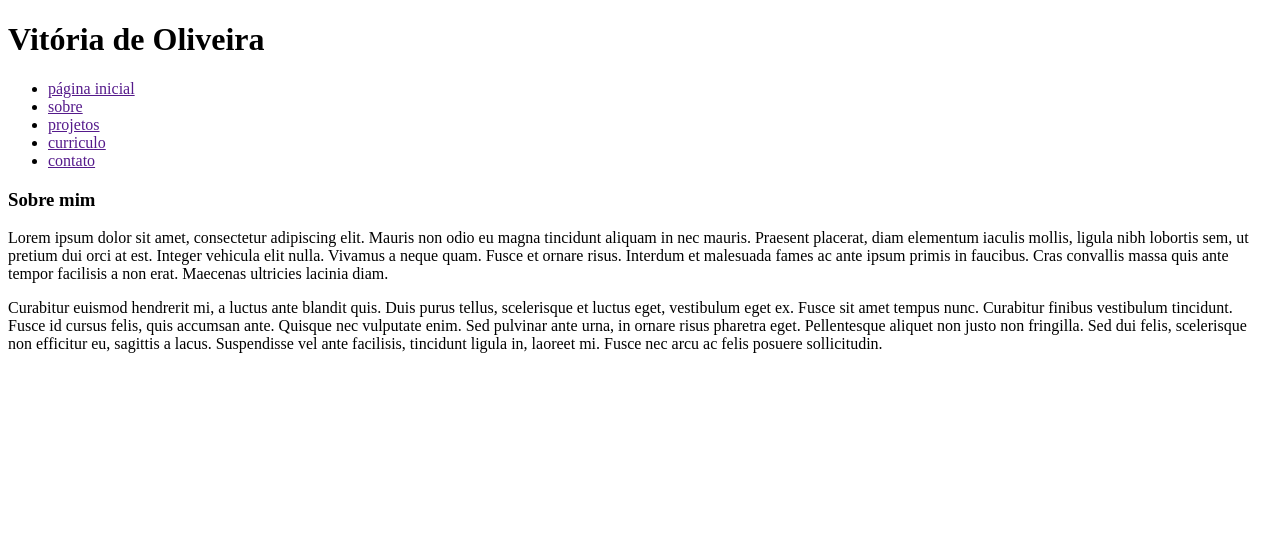
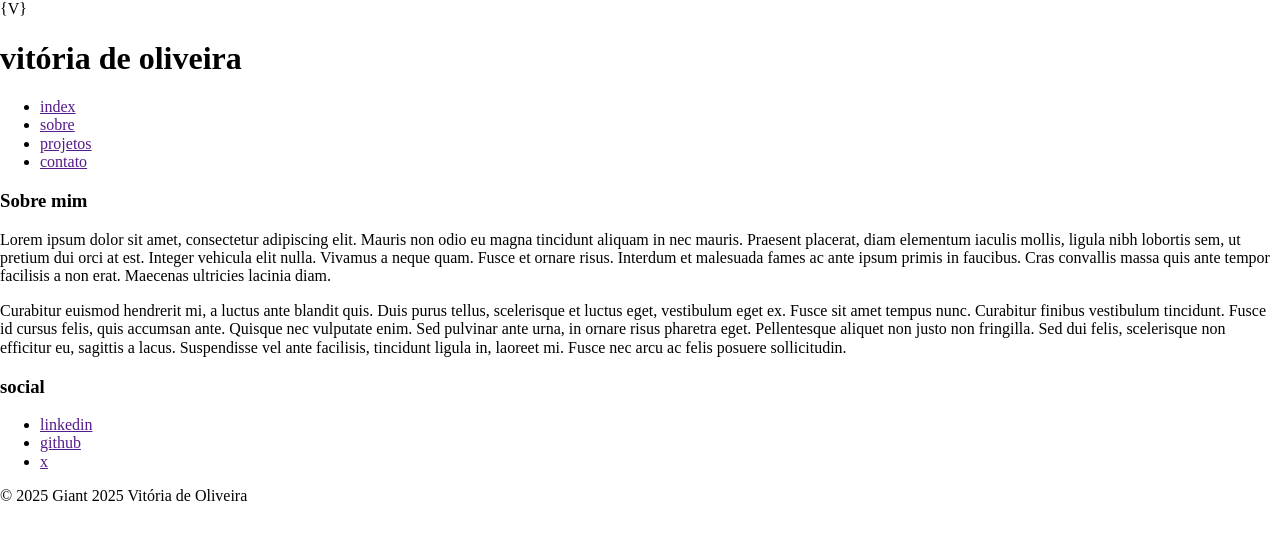
Before and after one commit to vio1995/portfolio, a Flask app: page /about in a window 1280 px wide. Shown: the top 540 px of the page. Run offline with Flask 3, Linux system fonts and the light colour scheme; some libraries are stand-ins or nearby versions.

Commit message:
feat(footer): adicionar footer html e elemento div symbol
adiciona novos elementos html e edita outros

```diff
--- a/app/templates/base.html
+++ b/app/templates/base.html
@@ -6,30 +6,49 @@
     <meta name="viewport" content="width=device-width, initial-scale=1.0">
     <title>{% block title %}Vitória de Oliveira - Portfólio{% endblock %}</title>
 
-    <link rel="stylesheet" href="{{url_for('static', filename='css/reset.css')}}">
+    <link rel="stylesheet" href="{{url_for('static', filename='css/normalize.css')}}">
     <link rel="stylesheet" href="{{url_for('static', filename='css/mobile.css')}}">
     <link rel="stylesheet" href="{{url_for('static', filename='css/desktop.css')}}">
     <link rel="icon" href="{{url_for('static', filename='img/favicon.ico')}}" type="image/x-icon">
+    <link rel="preconnect" href="https://fonts.googleapis.com">
+    <link rel="preconnect" href="https://fonts.gstatic.com" crossorigin>
+    <link
+        href="https://fonts.googleapis.com/css2?family=Roboto+Flex:opsz,wght@8..144,100..1000&family=Roboto+Mono:ital,wght@0,100..700;1,100..700&display=swap"
+        rel="stylesheet">
 </head>
 
 <body>
+    <div id="symbol">{V}</div>
+
     <header id="header">
-        <h1 class="main-title">Vitória de Oliveira</h1>
+        <h1 class="main-title">vitória de oliveira</h1>
     </header>
 
     <nav id="nav">
         <ul class="navbar">
-            <li><a href="">página inicial</a></li>
-            <li><a href="">sobre</a></li>
-            <li><a href="">projetos</a></li>
-            <li><a href="">curriculo</a></li>
-            <li><a href="">contato</a></li>
+            <li><a class="nav-link" href="">index</a></li>
+            <li><a class="nav-link" href="">sobre</a></li>
+            <li><a class="nav-link" href="">projetos</a></li>
+            <li><a class="nav-link" href="">contato</a></li>
         </ul>
     </nav>
 
-    <main>
+    <main id="main">
         {% block content %}{% endblock %}
     </main>
+
+    <footer id="footer">
+        <h3 class="title-h3">social</h3>
+        <ul>
+            <li><a href="" target="_blank">linkedin</a></li>
+            <li><a href="" target="_blank">github</a></li>
+            <li><a href="" target="_blanck">x</a></li>
+        </ul>
+        <p class="copy"> ©
+            <script>document.write(new Date().getFullYear());</script> Giant
+            2025 Vitória de Oliveira
+        </p>
+    </footer>
 </body>
 
 </html>
```
